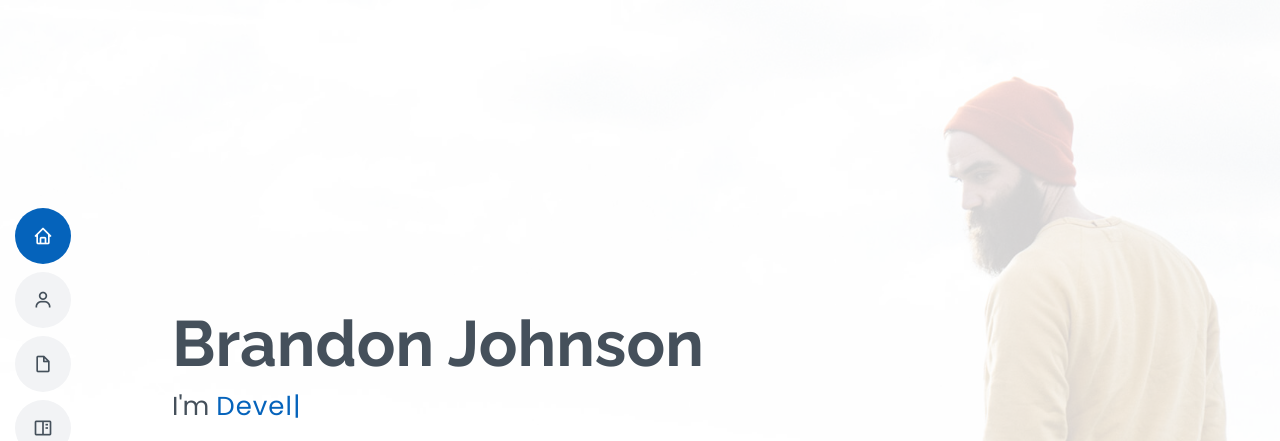
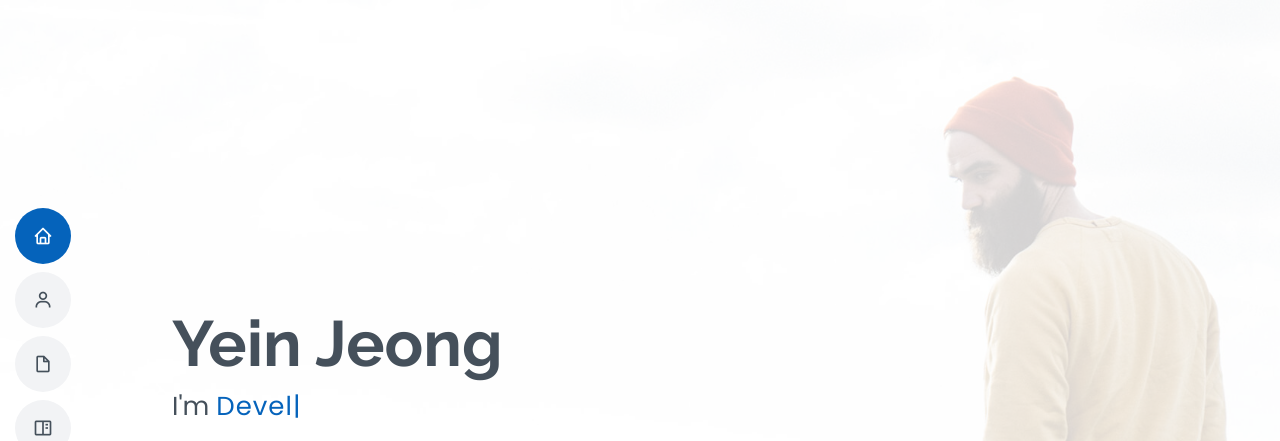
Before and after one commit to yeinJ/resume_test1, a plain HTML site: page index.html in a window 1280 px wide. Shown: the top 441 px of the page. Drawn offline with nearby package versions, Linux system fonts and the light colour scheme.

Commit message:
name 수정

```diff
--- a/index.html
+++ b/index.html
@@ -59,7 +59,7 @@
   <!-- ======= Hero Section ======= -->
   <section id="hero" class="d-flex flex-column justify-content-center">
     <div class="container" data-aos="zoom-in" data-aos-delay="100">
-      <h1>Brandon Johnson</h1>
+      <h1>Yein Jeong</h1>
       <p>I'm <span class="typed" data-typed-items="Designer, Developer, Freelancer, Photographer"></span></p>
       <div class="social-links">
         <a href="#" class="twitter"><i class="bx bxl-twitter"></i></a>
```
